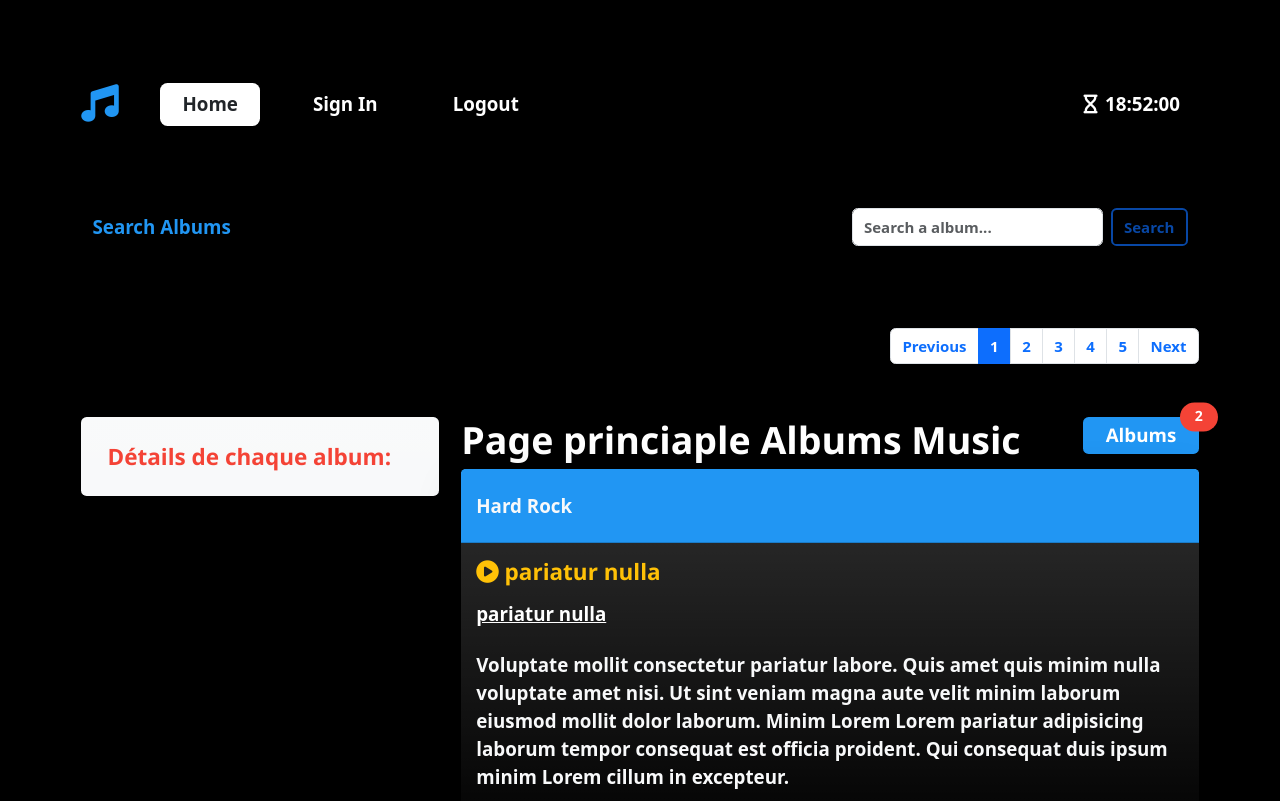
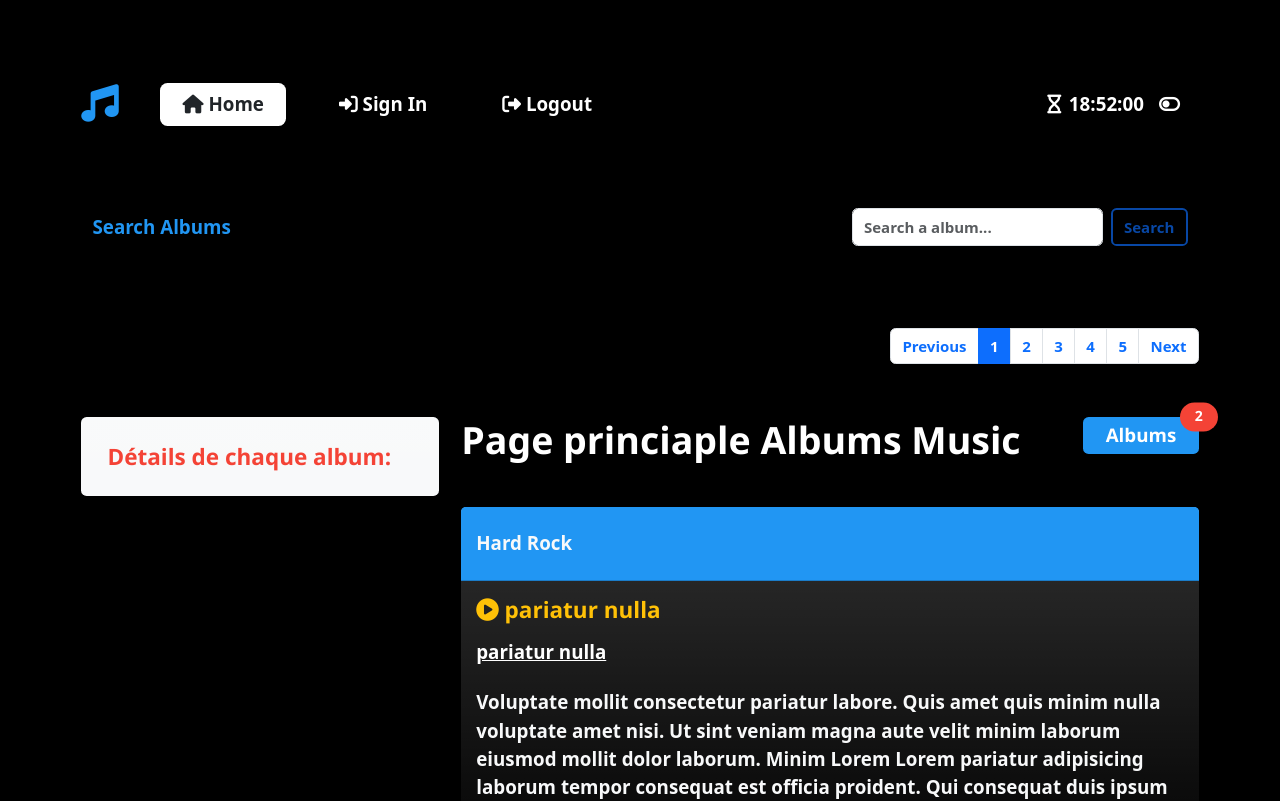
Before and after one commit to regisatl/app-music, an Angular app: page /albums in a window 1280 px wide. Shown: the top 801 px of the page. Built offline with nearby package versions, Linux system fonts and the light colour scheme.

Commit message:
Projet Angular of App Music

```diff
--- a/src/app/albums/albums.component.html
+++ b/src/app/albums/albums.component.html
@@ -28,7 +28,7 @@
 
       <div class="col-sm-8">
 
-            <h1 class="fs-1 fw-bold text-white mt-4 pt-0 position-relative">{{ titlePage }}
+            <h1 class="fs-1 fw-bold text-white mt-4 mb-5 pt-0 position-relative">{{ titlePage }}
                   <button type="button"
                         class="float-end border-0 rounded shadow w3-blue position-relative fw-bold fs-5 px-4 py-2">
                         Albums <span
--- a/src/app/app.component.html
+++ b/src/app/app.component.html
@@ -3,7 +3,7 @@
       <nav
             class="navbar navbar-expand-sm bg-black navbar-dark py-4 fw-bold fs-5 mb-4 position-sticky top-0 z-1 shadow rounded">
             <div class="navbar-brand">
-                  <a class="link" href="#"><i class="fas fa-music fa-2x"></i></a>
+                  <a class="link" href="#"><span class="fas fa-music fa-2x"></span></a>
             </div>
             <button class="navbar-toggler" type="button" data-bs-toggle="collapse" data-bs-target="#collapsibleNavbar">
                   <span class="navbar-toggler-icon"></span>
@@ -12,27 +12,35 @@
                   <div class="collapse navbar-collapse" id="collapsibleNavbar">
                         <ul class="navbar-nav">
                               <li class="nav-item">
-                                    <a class="nav-link" routerLink="./albums" routerLinkActive="active">Home</a>
+                                    <a class="nav-link" routerLink="./albums" routerLinkActive="active"> <span
+                                                class="fas fa-home"></span> Home</a>
                               </li>
                               <li class="nav-item">
-                                    <a class="nav-link" routerLink="./login" routerLinkActive="active">Sign In</a>
+                                    <a class="nav-link" routerLink="./login" routerLinkActive="active"> <span
+                                                class="fas fa-sign-in-alt"></span> Sign In</a>
                               </li>
                               <li class="nav-item">
                                     <a class="nav-link" (click)="logout()" routerLink="./logout"
-                                          routerLinkActive="active">Logout</a>
+                                          routerLinkActive="active"> <span class="fas fa-sign-out-alt"></span>
+                                          Logout</a>
                               </li>
                         </ul>
                   </div>
                   <ul class="d-flex m-0" role="time">
                         <li class="m-0 list-group-item text-white fw-bold fs-5"><i class="fa fa-hourglass"></i> <span
                                     class="fw-bold mx-2">{{
-                                    formattedDate }}</span> </li>
+                                    formattedDate }}</span>
+                        </li>
                   </ul>
+                  <a class="nav-link text-white">
+                        <span class="fas fa-toggle-on fw-bold mx-2" *ngIf="!darkLight"></span>
+                        <span class="fas fa-toggle-off fw-bold mx-2" *ngIf="darkLight"></span>
+                  </a>
             </div>
       </nav>
 
       <router-outlet></router-outlet>
-<!--
+      <!--
       <app-first-comp></app-first-comp>
       <app-second-comp></app-second-comp> -->
 
--- a/src/app/app.component.ts
+++ b/src/app/app.component.ts
@@ -12,7 +12,7 @@ import { AuthService } from './auth.service';
 })
 export class AppComponent {
       title = 'ATL Music';
-
+      darkLight : boolean = true;
       formattedDate: string | null;
 
       constructor(
```
